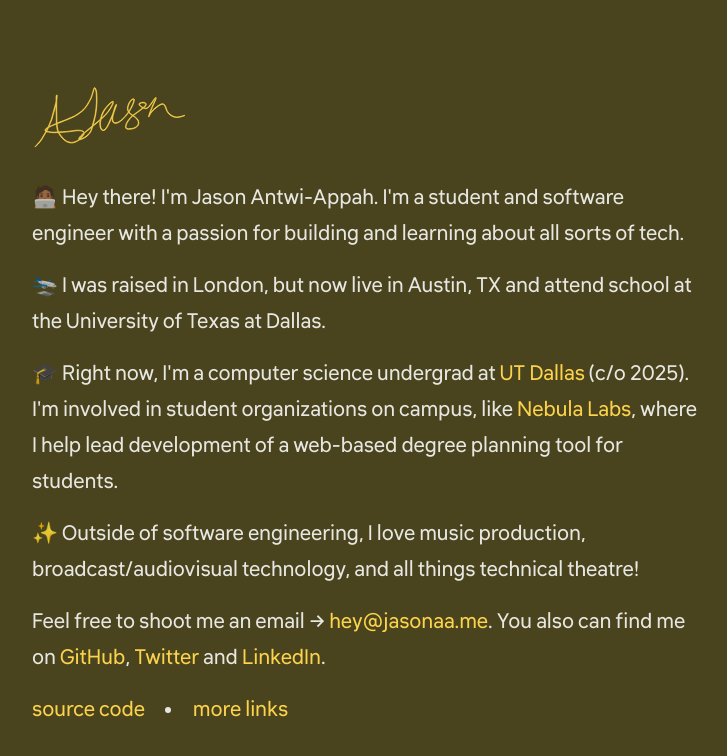
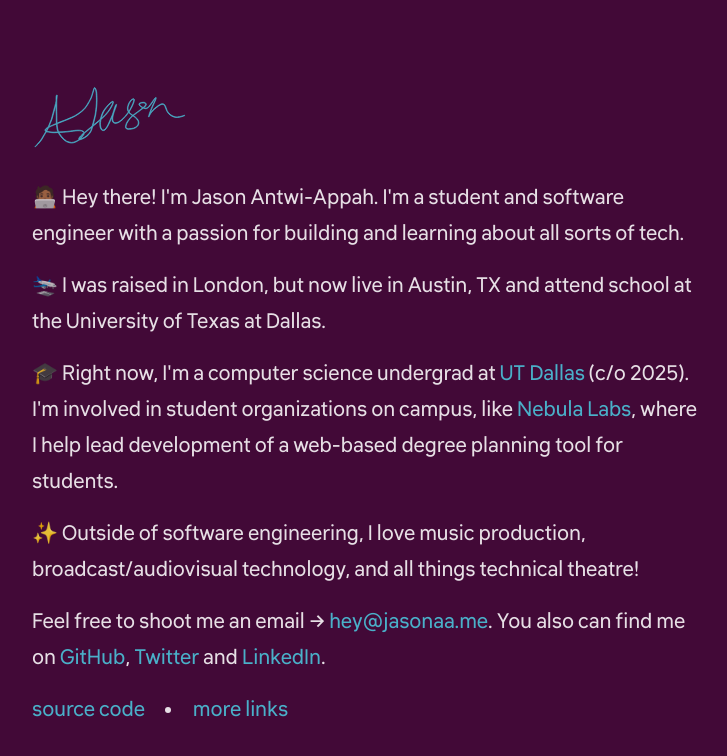
Before and after one commit to jasonappah/v2, a Next.js app: page / in a window 1280 px wide. Shown: the top 756 px of the page, without its empty margins (272-999 px from the left). Built offline with nearby package versions, Linux system fonts and the light colour scheme.

Commit message:
Remove color palette changing

```diff
--- a/styles/palettes.module.css
+++ b/styles/palettes.module.css
@@ -1,4 +1,4 @@
-.maroonPeach {
+/* .maroonPeach {
   --background: #391021;
   --accent: #fcd34d;
   --foreground: #ffffffdd;
@@ -14,7 +14,7 @@
   --background: #4A441E;
   --accent: #fcd34d;
   --foreground: #ffffffde;
-}
+} */
 
 .purpleBlue {
   --background: #420937;
```
